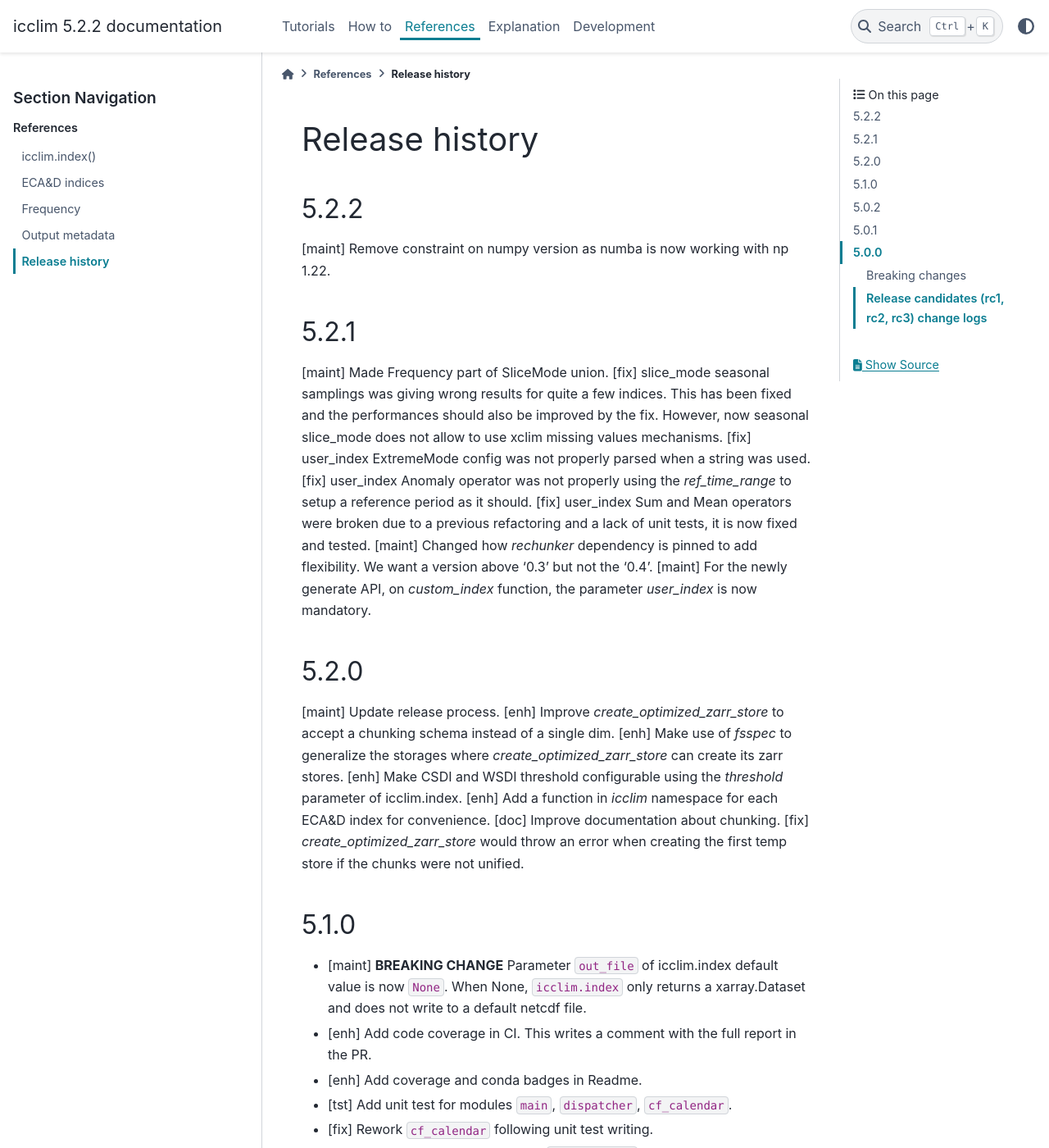
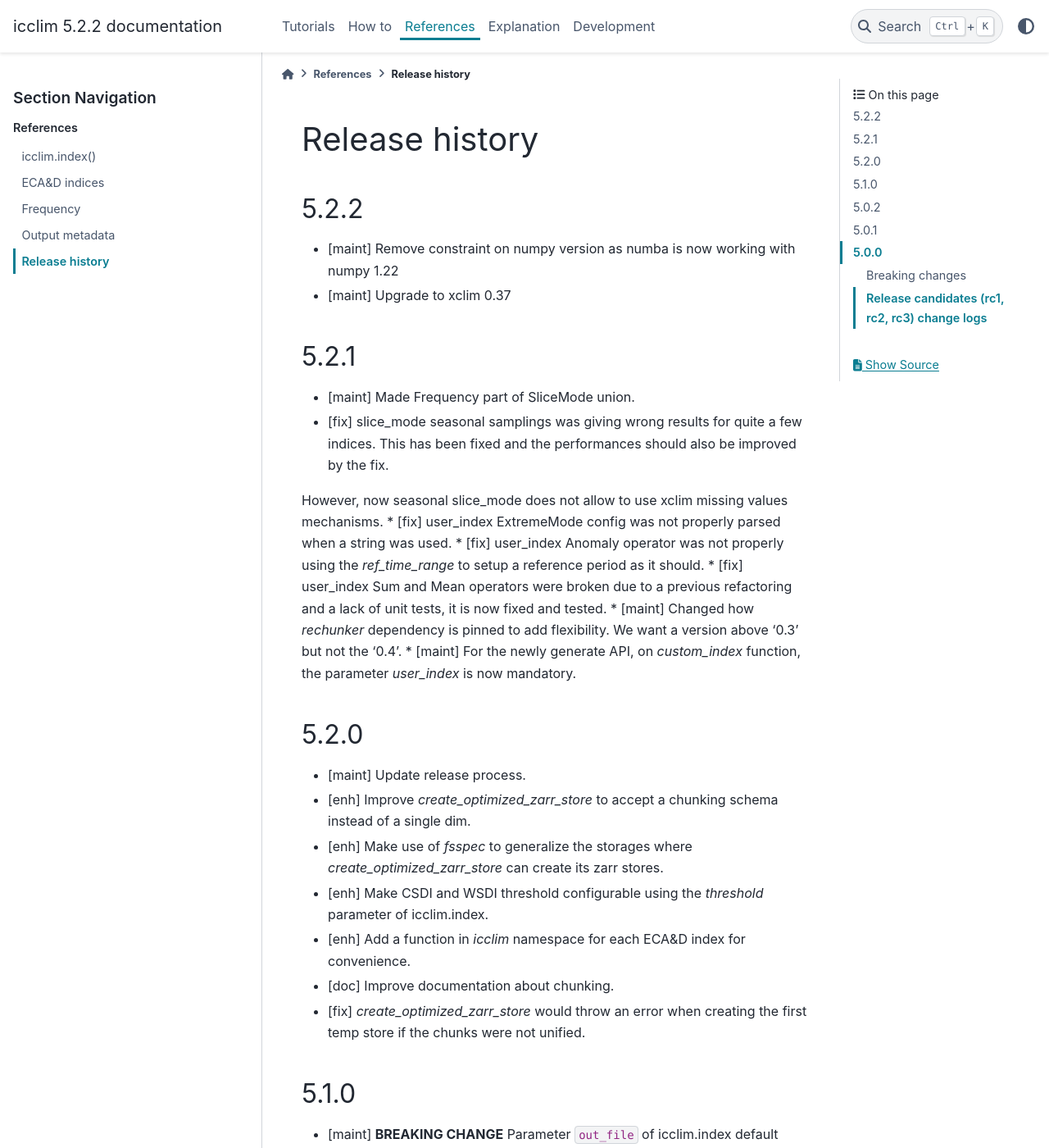
Before and after one commit to cerfacs-globc/icclim, a Sphinx documentation site: the page built from doc/source/references/release_notes.rst, in a window 1280 px wide and 1400 px high. Shown: the whole window at 82% size. Built offline with Sphinx 7.4.7 and the PyData theme 0.15.4, drawn with Linux system fonts in a browser that asks for light colours.

Commit message:
MAINT: Upgrade to xclim 0.37

```diff
--- a/doc/source/references/release_notes.rst
+++ b/doc/source/references/release_notes.rst
@@ -3,29 +3,30 @@
 
 5.2.2
 -----
-[maint] Remove constraint on numpy version as numba is now working with np 1.22.
+* [maint] Remove constraint on numpy version as numba is now working with numpy 1.22
+* [maint] Upgrade to xclim 0.37
 
 5.2.1
 -----
-[maint] Made Frequency part of SliceMode union.
-[fix] slice_mode seasonal samplings was giving wrong results for quite a few indices. This has been fixed and the performances should also be improved by the fix.
+* [maint] Made Frequency part of SliceMode union.
+* [fix] slice_mode seasonal samplings was giving wrong results for quite a few indices. This has been fixed and the performances should also be improved by the fix.
 However, now seasonal slice_mode does not allow to use xclim missing values mechanisms.
-[fix] user_index ExtremeMode config was not properly parsed when a string was used.
-[fix] user_index Anomaly operator was not properly using the `ref_time_range` to setup a reference period as it should.
-[fix] user_index Sum and Mean operators were broken due to a previous refactoring and a lack of unit tests, it is now fixed and tested.
-[maint] Changed how `rechunker` dependency is pinned to add flexibility. We want a version above '0.3' but not the '0.4'.
-[maint] For the newly generate API, on `custom_index` function, the parameter `user_index` is now mandatory.
+* [fix] user_index ExtremeMode config was not properly parsed when a string was used.
+* [fix] user_index Anomaly operator was not properly using the `ref_time_range` to setup a reference period as it should.
+* [fix] user_index Sum and Mean operators were broken due to a previous refactoring and a lack of unit tests, it is now fixed and tested.
+* [maint] Changed how `rechunker` dependency is pinned to add flexibility. We want a version above '0.3' but not the '0.4'.
+* [maint] For the newly generate API, on `custom_index` function, the parameter `user_index` is now mandatory.
 
 
 5.2.0
 -----
-[maint] Update release process.
-[enh] Improve `create_optimized_zarr_store` to accept a chunking schema instead of a single dim.
-[enh] Make use of `fsspec` to generalize the storages where `create_optimized_zarr_store` can create its zarr stores.
-[enh] Make CSDI and WSDI threshold configurable using the `threshold` parameter of icclim.index.
-[enh] Add a function in `icclim` namespace for each ECA&D index for convenience.
-[doc] Improve documentation about chunking.
-[fix] `create_optimized_zarr_store` would throw an error when creating the first temp store if the chunks were not unified.
+* [maint] Update release process.
+* [enh] Improve `create_optimized_zarr_store` to accept a chunking schema instead of a single dim.
+* [enh] Make use of `fsspec` to generalize the storages where `create_optimized_zarr_store` can create its zarr stores.
+* [enh] Make CSDI and WSDI threshold configurable using the `threshold` parameter of icclim.index.
+* [enh] Add a function in `icclim` namespace for each ECA&D index for convenience.
+* [doc] Improve documentation about chunking.
+* [fix] `create_optimized_zarr_store` would throw an error when creating the first temp store if the chunks were not unified.
 
 5.1.0
 -----
--- a/environment.yml
+++ b/environment.yml
@@ -6,7 +6,7 @@
 dependencies:
 # Core dependencies
  - python>=3.8
- - xclim>=0.34
+ - xclim>=0.37
  - numpy
  - xarray>=0.19
  - dask[array]
--- a/requirements.txt
+++ b/requirements.txt
@@ -10,5 +10,5 @@
 rechunker>=0.3.3
 setuptools
 xarray
-xclim~=0.34.0
+xclim~=0.37
 zarr
--- a/setup.py
+++ b/setup.py
@@ -6,7 +6,7 @@
 MINIMAL_REQUIREMENTS = [
     "numpy>=1.16",
     "xarray>=0.17",
-    "xclim>=0.34",
+    "xclim>=0.37",
     "cftime>=1.4.1",
     "dask[array]",
     "netCDF4>=1.5.7",
```
